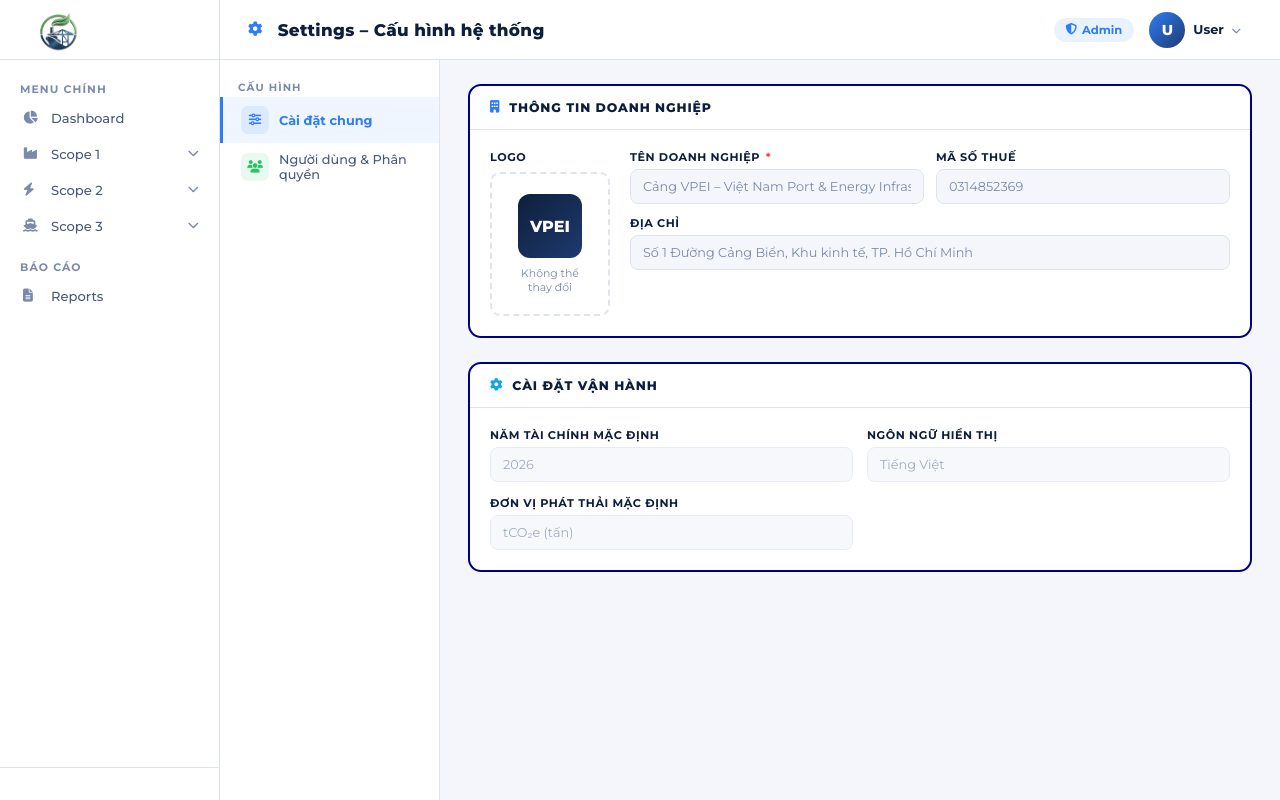
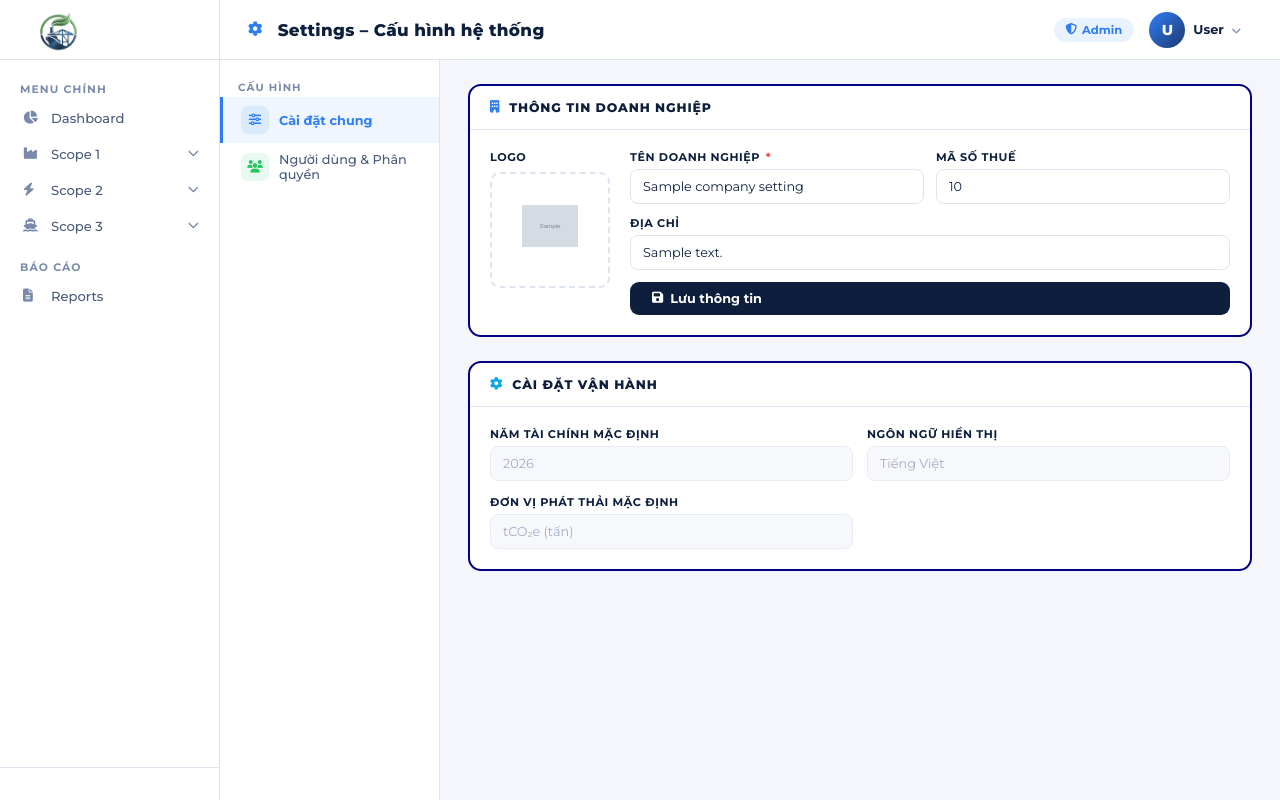
Before and after one commit to dung1311/VPEI, a Python web app: template templates/settings/settings.html in a window 1280 px wide. Run offline with Jinja, Linux system fonts and the light colour scheme; the template is opened without the code that fills it: most values are stand-ins (such as "Sample title", 1, 10 or a date in 2020); grey boxes marked "Sample" are stand-in pictures.

Commit message:
update allow modified logo and company information

```diff
--- a/core/database.py
+++ b/core/database.py
@@ -33,6 +33,7 @@ def init_db():
     from models import container as _  # noqa: F401
     from models import ship as _  # noqa: F401
     from models import harbor_craft as _  # noqa: F401
+    from models.settings import CompanySetting
 
     Base.metadata.create_all(bind=engine)
 
--- a/templates/settings/settings.html
+++ b/templates/settings/settings.html
@@ -216,23 +216,28 @@ tr:hover td{background:#f8f9fd;}
             <div style="display:grid;grid-template-columns:120px 1fr;gap:20px;align-items:start">
               <div>
                 <div class="form-label" style="margin-bottom:8px">Logo</div>
-                <div class="logo-upload" style="cursor:not-allowed" onclick="return false">
-                  <div class="logo-preview">VPEI</div>
-                  <div style="font-size:.68rem;color:var(--text-muted)">Không thể thay đổi</div>
-                </div>
+                <label class="logo-upload" for="logo-upload-input" style="display:block;">
+                  <div class="logo-preview" style="background:transparent; padding:4px;">
+                    <img id="logo-preview-img" src="{{ company_setting.logo_src }}" alt="Logo" style="width:100%; height:100%; object-fit:contain;">
+                  </div>
+                  <input type="file" id="logo-upload-input" accept="image/*" style="display:none;" onchange="previewLogo(event)">
+                </label>
               </div>
               <div class="form-grid" style="gap:12px">
                 <div class="form-group">
                   <label class="form-label">Tên doanh nghiệp <span class="required">*</span></label>
-                  <input class="form-input" value="Cảng VPEI – Việt Nam Port &amp; Energy Infrastructure" disabled>
+                  <input class="form-input" id="input-company-name" value="{{ company_setting.company_name }}">
                 </div>
                 <div class="form-group">
                   <label class="form-label">Mã số thuế</label>
-                  <input class="form-input" value="0314852369" disabled>
+                  <input class="form-input" id="input-tax-code" value="{{ company_setting.tax_code }}">
                 </div>
                 <div class="form-group" style="grid-column:1/-1">
                   <label class="form-label">Địa chỉ</label>
-                  <input class="form-input" value="Số 1 Đường Cảng Biển, Khu kinh tế, TP. Hồ Chí Minh" disabled>
+                  <input class="form-input" id="input-address" value="{{ company_setting.address }}">
+                </div>
+                <div class="form-group" style="grid-column:1/-1; display:flex; justify-content:flex-end;">
+                  <button class="btn-save" onclick="saveCompanyInfo(event)"><i class="fa-solid fa-save"></i> Lưu thông tin</button>
                 </div>
               </div>
             </div>
@@ -368,8 +373,61 @@ function switchSection(id, el) {
   el.classList.add('active');
 }
 
+// ─── GENERAL SETTINGS ──────────────────────────────────────
+function previewLogo(event) {
+  const file = event.target.files[0];
+  if (file) {
+    const reader = new FileReader();
+    reader.onload = function(e) {
+      document.getElementById('logo-preview-img').src = e.target.result;
+    }
+    reader.readAsDataURL(file);
+  }
+}
 
+function saveCompanyInfo(event) {
+  const btn = event.currentTarget;
+  const originalHtml = btn.innerHTML;
+  btn.innerHTML = '<i class="fa-solid fa-spinner fa-spin"></i> Đang lưu...';
+  btn.classList.add('disabled');
 
+  // Lấy dữ liệu từ các ô input
+  const companyName = document.getElementById('input-company-name').value;
+  const taxCode = document.getElementById('input-tax-code').value;
+  const address = document.getElementById('input-address').value;
+  const fileInput = document.getElementById('logo-upload-input');
+
+  const formData = new FormData();
+  formData.append('company_name', companyName);
+  formData.append('tax_code', taxCode);
+  formData.append('address', address);
+
+  if(fileInput.files.length > 0) {
+    formData.append('logo_file', fileInput.files[0]);
+  }
+
+  fetch('/settings/api/company', {
+    method: 'POST',
+    body: formData
+  })
+  .then(res => res.json())
+  .then(data => {
+    btn.innerHTML = originalHtml;
+    btn.classList.remove('disabled');
+    if (data.status === 'success') {
+      showToast('Cập nhật thông tin doanh nghiệp thành công!', 'success');
+      // Reset input file sau khi upload thành công
+      fileInput.value = "";
+    } else {
+      showToast('Lỗi: ' + data.message, 'error');
+    }
+  })
+  .catch(err => {
+    btn.innerHTML = originalHtml;
+    btn.classList.remove('disabled');
+    showToast('Lỗi mạng, kiểm tra lại.', 'error');
+  });
+}
 
 // ─── TOAST ─────────────────────────────────────────────────
 let toastTimer;
```
Also changed, not shown: models/settings.py (added, +11 -0 lines), routers/settings.py (+50 -0 lines), static/VPEI-removebg-preview.png (added), static/company_logo_uploaded.png (added).
